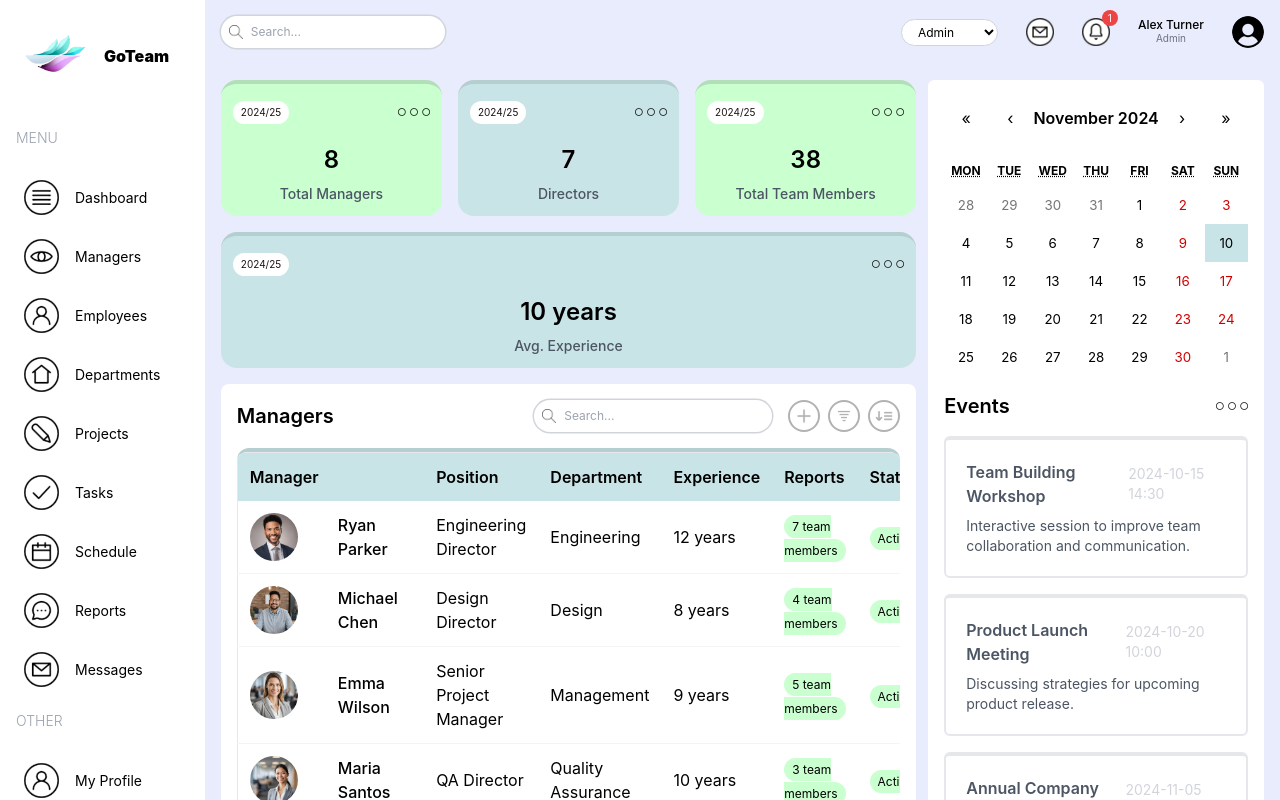
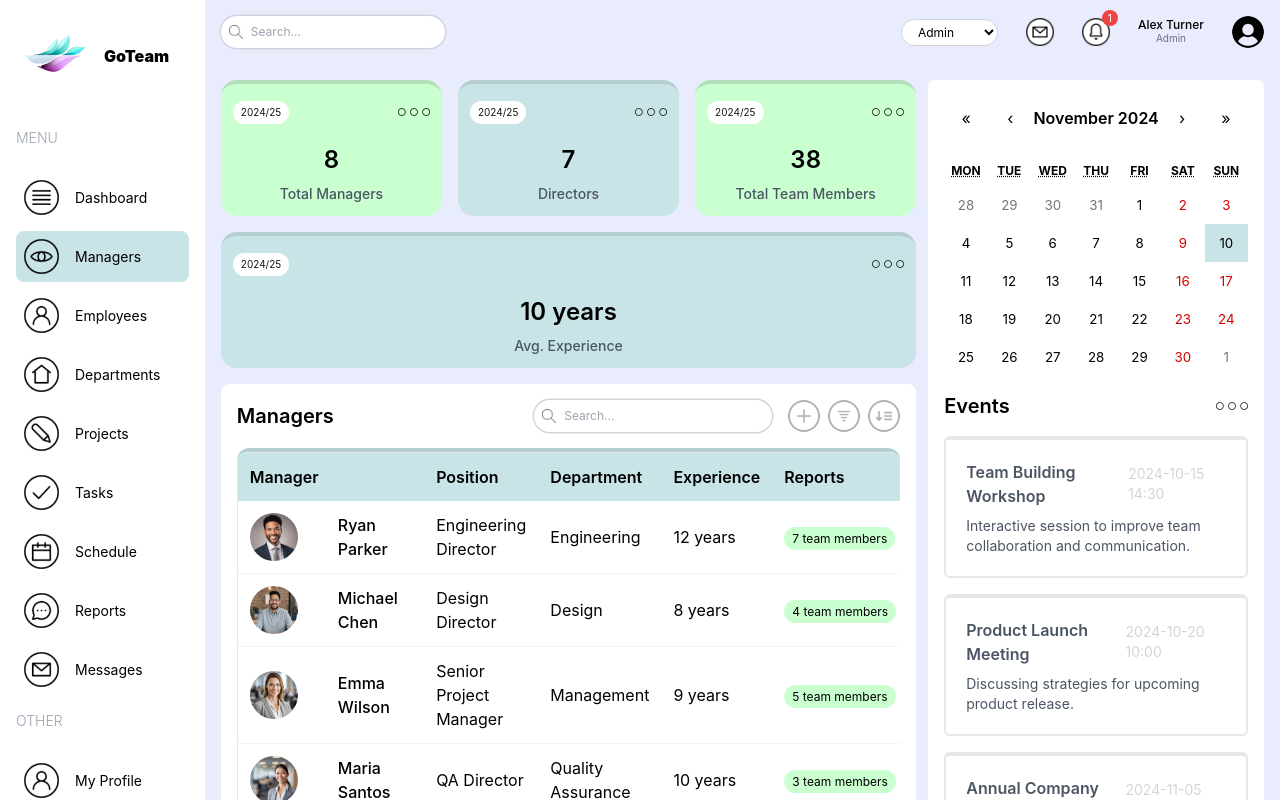
Before and after one commit to sarcasacras/go-team-ui, a Next.js app: page /list/managers in a window 1280 px wide. Shown: the top 800 px of the page. Built offline with nearby package versions, Linux system fonts and the light colour scheme.

Commit message:
Minor fixes + active link

```diff
--- a/src/app/components/ManagersTable.tsx
+++ b/src/app/components/ManagersTable.tsx
@@ -42,7 +42,7 @@ export default function ManagersTable() {
                             <td className="hidden lg:table-cell p-3 text-black bg-white">{manager.department}</td>
                             <td className="hidden lg:table-cell p-3 text-black bg-white">{manager.experience}</td>
                             <td className="hidden lg:table-cell p-3 text-black bg-white">
-                                <span className="px-2 py-1 rounded-full text-xs bg-go-green">
+                                <span className="px-2 py-1 rounded-full text-xs bg-go-green whitespace-nowrap">
                                     {manager.reports} team members
                                 </span>
                             </td>
--- a/src/app/components/Menu.tsx
+++ b/src/app/components/Menu.tsx
@@ -2,13 +2,11 @@
 import Link from "next/link"
 import Image from "next/image";
 import { useRole } from "@/context/RoleContext";
-
-
-
-
+import { usePathname } from 'next/navigation';
 
 const Menu = () => {
     const { role } = useRole();
+    const pathname = usePathname();
     const menuItems = [
         {
             title: "MENU",
@@ -105,7 +103,7 @@ const Menu = () => {
                                 <Link
                                     href={item.href}
                                     key={item.label}
-                                    className="
+                                    className={`
                                     flex
                                     items-center
                                     justify-center
@@ -113,12 +111,12 @@ const Menu = () => {
                                     gap-4
                                     text-gray-500
                                     py-2
-                                    hover:bg-go-green
                                     rounded-lg
                                     md:px-2
                                     transition
                                     duration-500
-                                    "
+                                    ${pathname === item.href ? 'bg-go-cyan' : 'hover:bg-go-green'}
+                                    `}
                                 >
                                     <Image
                                         src={item.icon}
@@ -133,6 +131,7 @@ const Menu = () => {
                                 </Link>
                             )
                         }
+                        return null; // Add explicit return for non-matching items
                     })}
                 </div>
             ))}
```
